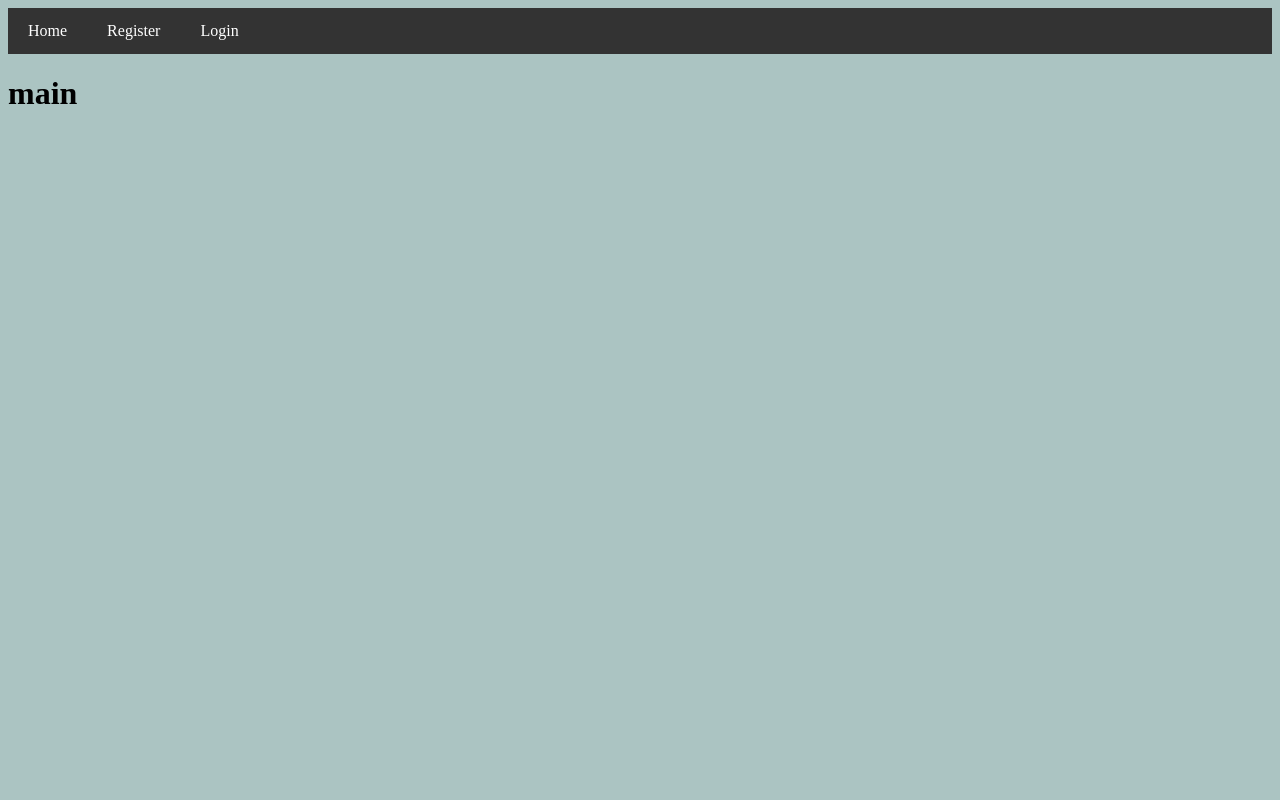
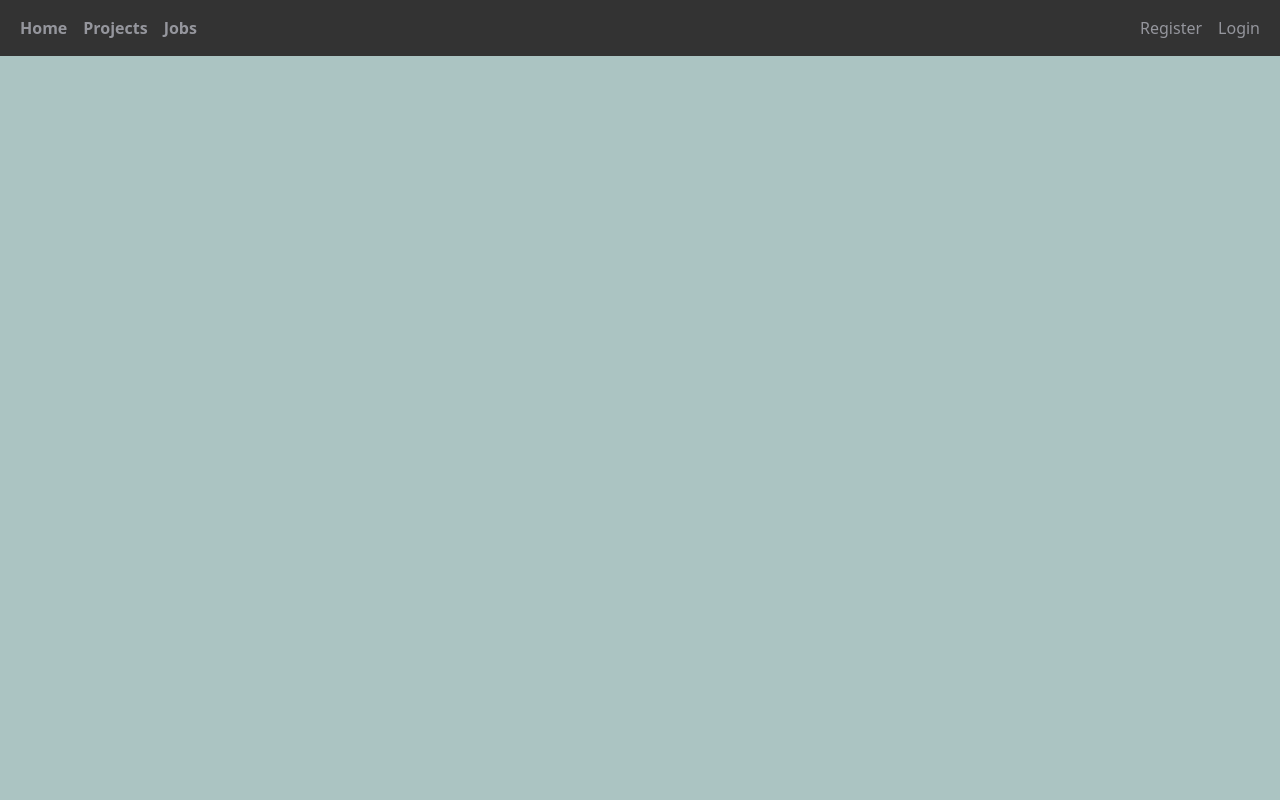
Before and after one commit to kunalpanda/DBMS_Final_Proj, a PHP site: page / in a window 1280 px wide. Run offline with PHP 8.4, Linux system fonts and the light colour scheme; some libraries are stand-ins or nearby versions.

Commit message:
Add header.php to make a standard nav and session

```diff
--- a/css/main.css
+++ b/css/main.css
@@ -1,18 +1,3 @@
-.navbar {
-  overflow: hidden;
-  background-color: #333;
+body{
+  background-color: #abc4c2;
 }
-
-.navbar a {
-  float: left;
-  display: block;
-  color: white;
-  text-align: center;
-  padding: 14px 20px;
-  text-decoration: none;
-}
-
-.navbar a:hover {
-  background-color: #ddd;
-  color: black;
-}
--- /dev/null
+++ b/header.php
@@ -0,0 +1,91 @@
+<?php
+session_start();
+?>
+
+<!DOCTYPE html>
+<html lang="en">
+<html>
+    <head>
+    <link href="https://cdn.jsdelivr.net/npm/bootstrap@5.2.2/dist/css/bootstrap.min.css" rel="stylesheet" integrity="sha384-Zenh87qX5JnK2Jl0vWa8Ck2rdkQ2Bzep5IDxbcnCeuOxjzrPF/et3URy9Bv1WTRi" crossorigin="anonymous">
+        <script src="https://code.jquery.com/jquery-2.1.3.min.js"></script>
+        <script src="http://maxcdn.bootstrapcdn.com/bootstrap/3.3.1/js/bootstrap.min.js"></script>
+        <style>
+            /*Styles for the entire navigation bar*/
+            .navbar{
+                overflow: hidden;
+                background-color: #333;
+            }
+            /*Styles for all the links in the nav*/
+            .nav-link{
+                display: block;
+                color: #95969D;
+                text-align: center;
+                text-decoration: none;
+            }
+            /*Styles for all the links in the nav while hover*/
+            .navbar-nav > li > a:hover, .navbar-nav > li > a:focus {
+                background-color: #BEE7B8;
+                color: #7A8450;
+            }
+        </style>
+    </head>
+    <body class="d-flex flex-column min-vh-100">
+        <nav class="navbar navbar-expand fixed-top">
+            <!-- Container wrapper -->
+            <div class="container-fluid">
+              <!-- Toggle button -->
+              <button
+                class="navbar-toggler"
+                type="button"
+                data-toggle="collapse"
+                data-target="#content"
+                aria-controls="content"
+                aria-expanded="false"
+                aria-label="Toggle navigation">
+                <i class="fas fa-bars"></i>
+              </button>
+
+              <!-- Collapsible wrapper -->
+              <div class="collapse navbar-collapse" id="content">
+                <!-- Left links -->
+                <ul class="navbar-nav me-auto mb-2 mb-lg-0">
+                  <li class="nav-item">
+                    <a class="nav-link" href="index.php" id="home"><b>Home</b></a>
+                  </li>
+                  <li class="nav-item">
+                    <a class="nav-link" href="index.php" id="orders"><b>Projects</b></a>
+                  </li>
+                  <li class="nav-item">
+                    <a class="nav-link" href="index.php" id="about"><b>Jobs</b></a>
+                  </li>
+                </ul>
+                <!-- Left links -->
+              </div>
+              <!-- Collapsible wrapper -->
+              <!-- Right elements -->
+              <div class="d-flex align-items-center">
+              <?php
+                if(isset($_SESSION["useruid"])){
+                  echo '<span class="navbar-text w-100">Welcome ' . $_SESSION["name"] . '</span>';
+                  echo '<ul class="navbar-nav me-auto mb-2 mb-lg-0">';
+                  echo '<li class="nav-item">';
+                  echo '<a class="nav-link" href="includes/signout.inc.php">Sign out</a>';
+                  echo '</li>';
+                }
+                else{
+                  echo '<ul class="navbar-nav me-auto mb-2 mb-lg-0">';
+                    echo '<li class="nav-item">';
+                      echo '<a class="nav-link" id="signup" href="signup.php">Register</a>';
+                    echo '</li>';
+                    echo '<li class="nav-item">';
+                        echo '<a class="nav-link" id="login" href="login.php">Login</a>';
+                      echo '</li>';
+                }
+              ?>
+                </ul>
+              </div>
+              </div>
+              <!-- Right elements -->
+            </div>
+            <!-- Container wrapper -->
+          </nav>
--- a/index.php
+++ b/index.php
@@ -1,18 +1,12 @@
-<!DOCTYPE html>
-<html lang="en">
+<?php
+include "header.php"
+?>
 <head>
     <meta charset="UTF-8">
     <meta name="viewport" content="width=device-width, initial-scale=1.0">
     <link rel="stylesheet" type="text/css" href="./css/main.css">
     <title>Home</title>
     </head>
-<body bgcolor="#abc4c2">
-    <div class="navbar">
-        <a href="index.php">Home</a>
-        <a href="./pages/signup.php">Register</a>
-        <a href="./pages/login.php">Login</a>
-    </div>
-
-    <h1>main</h1>
+<body>
 </body>
 </html>
```
Also changed, not shown: login.php (renamed from pages/login.php, +4 -3 lines), signup.php (renamed from pages/signup.php, +4 -3 lines).
